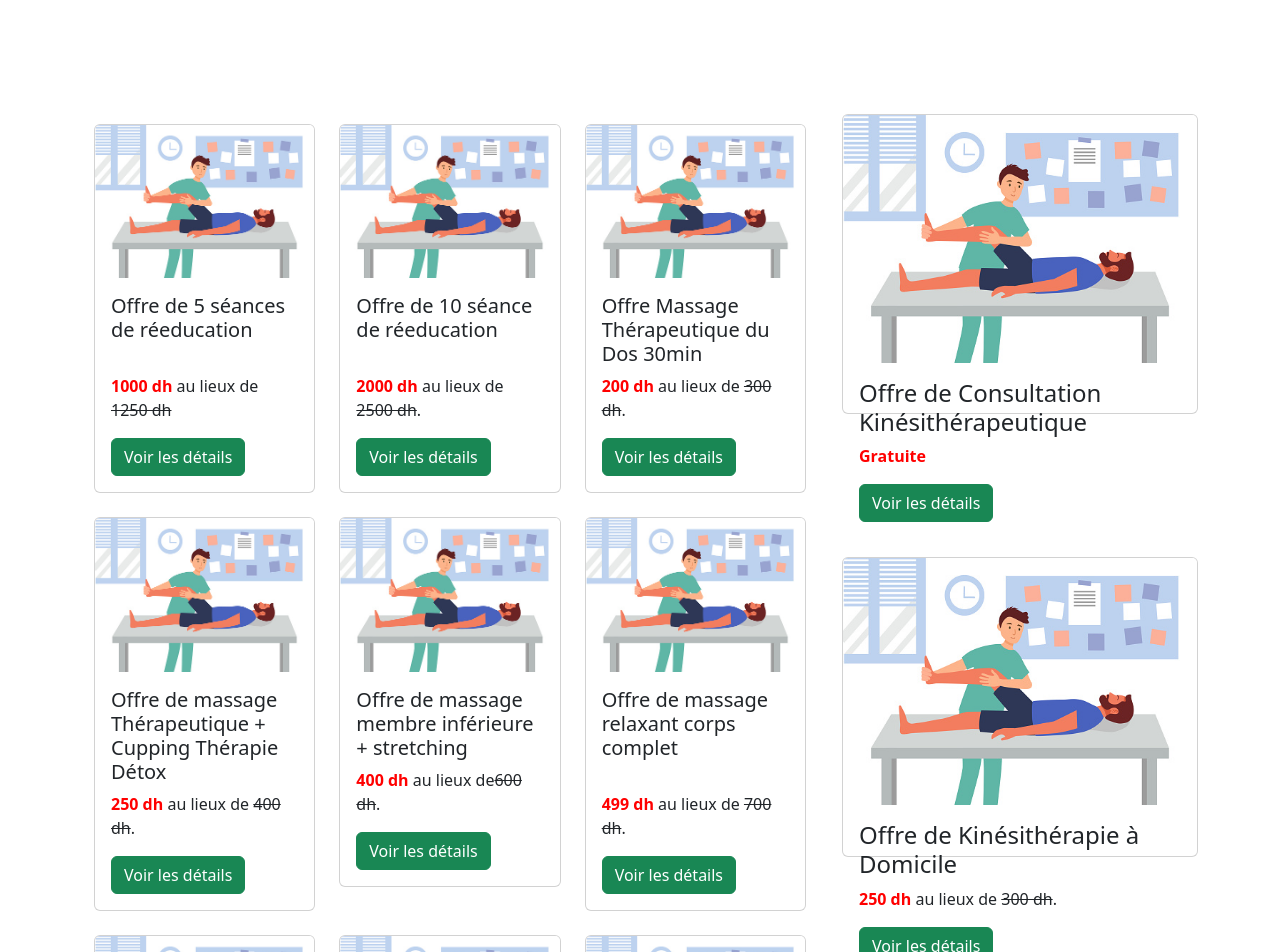
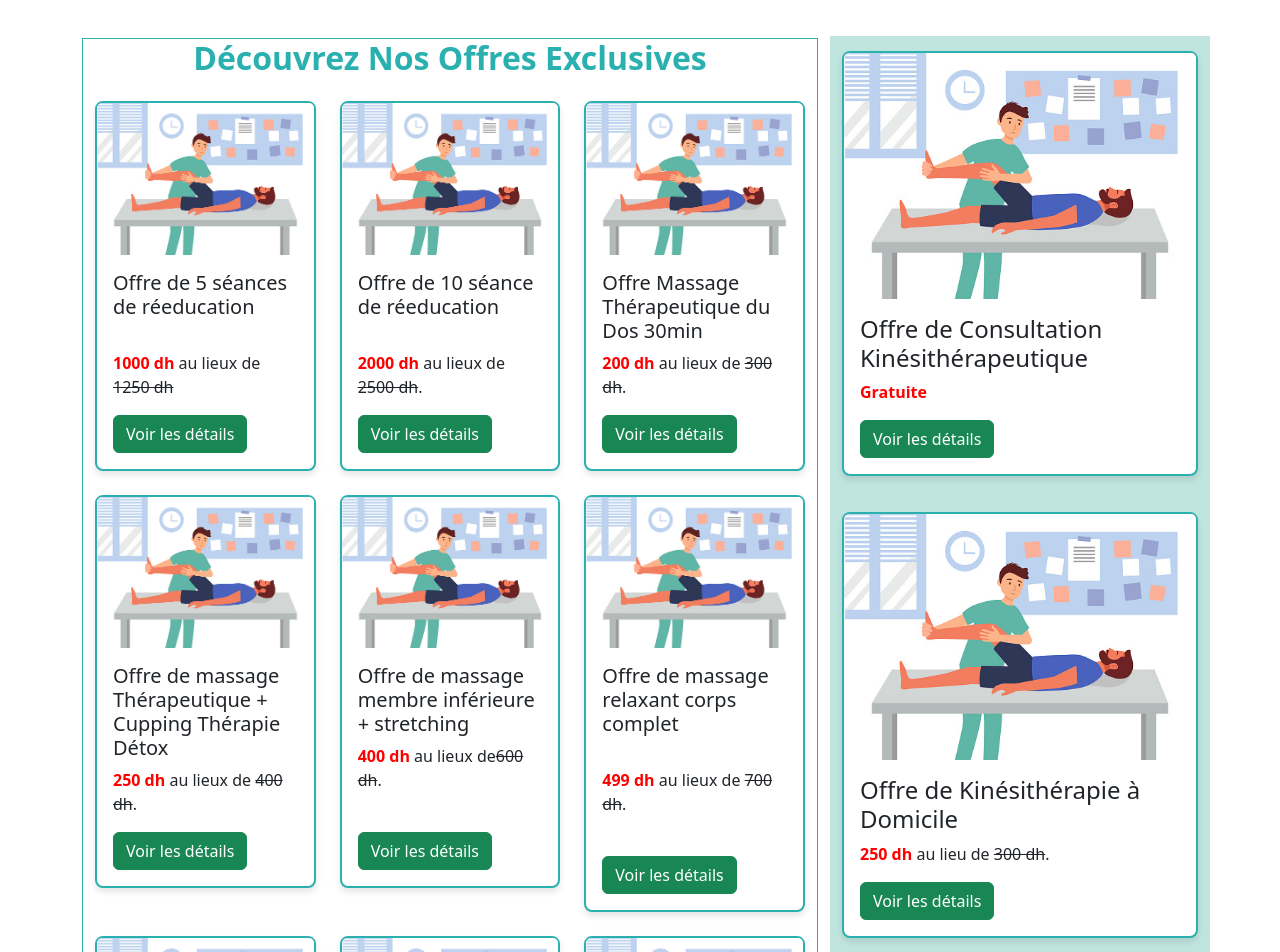
Before and after one commit to hiba-Ghl/Projet_tutore_, an Angular app in the folder KineBook/KineBook-project/: page /dashboard in a window 1280 px wide. Shown: the part 440-1392 px from the top of the page. Built offline with nearby package versions, Linux system fonts and the light colour scheme.

Commit message:
page principale presque terminé

```diff
--- a/KineBook/KineBook-project/src/app/dashboard/dashboard.component.css
+++ b/KineBook/KineBook-project/src/app/dashboard/dashboard.component.css
@@ -1,9 +1,11 @@
 #scrollableContainer {
   height: 1000px; /* Hauteur fixe pour le conteneur */
   overflow-y: auto; /* Activer le scroll vertical */
+  border: 1px solid #2bb0b0; /* Bordure pour visualiser le conteneur */
+
 }
 .container{
-  margin-top: 5%;
+  margin-top: 2%;
 }
 a {
   text-decoration: none;
@@ -12,3 +14,31 @@ a {
 {
   background-color: #2bb0b0;
 }
+.card{
+   width: 100%;
+   border: 2px solid #2bb0b0;
+   border-radius: 8px;
+   box-shadow: 0 4px 6px rgba(0, 0, 0, 0.1);
+}
+.modal-content {
+  border-radius: 8px;
+  border: 2px solid #2bb0b0;
+}
+
+.modal-title {
+  color: #2bb0b0;
+  font-weight: bold;
+}
+
+.modal-body img {
+  border: 2px solid #2bb0b0;
+}
+
+.modal-footer .btn {
+  margin-right: 10px;
+}
+
+.modal-footer .btn-primary {
+  background-color: #2bb0b0;
+  border-color: #2bb0b0;
+}
--- a/KineBook/KineBook-project/src/app/dashboard/dashboard.component.html
+++ b/KineBook/KineBook-project/src/app/dashboard/dashboard.component.html
@@ -54,45 +54,43 @@
     <span class="visually-hidden">Next</span>
   </button>
 </div>
-<br>
-<br>
 <!--  des cartes pour les offres -->
 <div class="container">
   <div class="row">
-    <!-- <input id="myInput" type="text" placeholder="Search.." style="position: absolute;height: 35px;margin-top: -86px;border-color: #3087ce;margin-left: 777px;width: 130px;border: 2px solid;border-radius: 5px;"> -->
     <!-- Conteneur principal avec 3 cartes à gauche -->
     <div class="col-md-8">
       <div class="container mt-4" id="scrollableContainer">
+        <h2 class="text-center mb-4" style="font-weight: bold; color: #2bb0b0;">Découvrez Nos Offres Exclusives</h2>
         <div class="row">
           <div class="col-md-4">
-            <div class="card" style="width: 100%;">
+            <div class="card">
               <img src="assets/img1.jpg" class="card-img-top" alt="Image 1">
               <div class="card-body">
                 <h5 class="card-title">Offre de 5 séances de réeducation</h5>
                 <br>
                 <p class="card-text">  <b style="color:red"> 1000 dh </b> au lieux de <span style="text-decoration: line-through;">1250 dh</span></p>
-                <a href="#" class="btn btn-success">Voir les détails</a>
+                <button type="button" class="btn btn-success" data-bs-toggle="modal" data-bs-target="#offreModal1">Voir les détails </button>
               </div>
             </div>
           </div>
           <div class="col-md-4">
-            <div class="card" style="width: 100%;">
+            <div class="card">
               <img src="assets/img1.jpg" class="card-img-top" alt="Image 2">
               <div class="card-body">
                 <h5 class="card-title">Offre de 10 séance de réeducation </h5>
                 <br>
                 <p class="card-text"> <b style="color:red"> 2000 dh</b> au lieux de <span style="text-decoration: line-through;">2500 dh</span>.</p>
-                <a href="#" class="btn btn-success">Voir les détails</a>
+                <button type="button" class="btn btn-success" data-bs-toggle="modal" data-bs-target="#offreModal1">Voir les détails </button>
               </div>
             </div>
           </div>
           <div class="col-md-4">
-            <div class="card" style="width: 100%;">
+            <div class="card">
               <img src="assets/img1.jpg" class="card-img-top" alt="Image 3">
               <div class="card-body">
                 <h5 class="card-title">Offre Massage Thérapeutique du Dos 30min</h5>
                 <p class="card-text"><b style="color:red"> 200 dh</b> au lieux de <span style="text-decoration: line-through;">300 dh</span>.</p>
-                <a href="#" class="btn btn-success">Voir les détails</a>
+                <button type="button" class="btn btn-success" data-bs-toggle="modal" data-bs-target="#offreModal1">Voir les détails </button>
               </div>
             </div>
           </div>
@@ -100,33 +98,35 @@
         <br>
         <div class="row">
           <div class="col-md-4">
-            <div class="card" style="width: 100%;">
+            <div class="card">
               <img src="assets/img1.jpg" class="card-img-top" alt="Image 1">
               <div class="card-body">
                 <h5 class="card-title">Offre de massage Thérapeutique + Cupping Thérapie Détox </h5>
                 <p class="card-text"><b style="color:red"> 250 dh</b> au lieux de <span style="text-decoration: line-through;">400 dh</span>.</p>
-                <a href="#" class="btn btn-success">Voir les détails</a>
+                <button type="button" class="btn btn-success" data-bs-toggle="modal" data-bs-target="#offreModal1">Voir les détails </button>
               </div>
             </div>
           </div>
           <div class="col-md-4">
-            <div class="card" style="width: 100%;">
+            <div class="card">
               <img src="assets/img1.jpg" class="card-img-top" alt="Image 2">
               <div class="card-body">
                 <h5 class="card-title">Offre de massage membre inférieure + stretching</h5>
                 <p class="card-text"><b style="color:red"> 400 dh</b> au lieux de<span style="text-decoration: line-through;">600 dh</span>.</p>
-                <a href="#" class="btn btn-success">Voir les détails</a>
+                <br>
+                <button type="button" class="btn btn-success" data-bs-toggle="modal" data-bs-target="#offreModal1">Voir les détails </button>
               </div>
             </div>
           </div>
           <div class="col-md-4">
-            <div class="card" style="width: 100%;">
+            <div class="card">
               <img src="assets/img1.jpg" class="card-img-top" alt="Image 3">
               <div class="card-body">
                 <h5 class="card-title">Offre de massage relaxant corps complet</h5>
                 <br>
                 <p class="card-text"><b style="color:red"> 499 dh</b> au lieux de <span style="text-decoration: line-through;">700 dh</span>.</p>
-                <a href="#" class="btn btn-success">Voir les détails</a>
+                <br>
+                <button type="button" class="btn btn-success" data-bs-toggle="modal" data-bs-target="#offreModal1">Voir les détails </button>
               </div>
             </div>
           </div>
@@ -134,32 +134,32 @@
         <br>
         <div class="row">
           <div class="col-md-4">
-            <div class="card" style="width: 100%;">
+            <div class="card">
               <img src="assets/img1.jpg" class="card-img-top" alt="Image 1">
               <div class="card-body">
                 <h5 class="card-title">Offre de Kinésithérapie respiratoire</h5>
                 <p class="card-text"><b style="color:red"> 299 dh</b> au lieux de <span style="text-decoration: line-through;">359 dh</span></p>
-                <a href="#" class="btn btn-success">Voir les détails</a>
+                <button type="button" class="btn btn-success" data-bs-toggle="modal" data-bs-target="#offreModal1">Voir les détails </button>
               </div>
             </div>
           </div>
           <div class="col-md-4">
-            <div class="card" style="width: 100%;">
+            <div class="card">
               <img src="assets/img1.jpg" class="card-img-top" alt="Image 2">
               <div class="card-body">
                 <h5 class="card-title">Offre de Kinésithérapie pédiatrique</h5>
                 <p class="card-text"><b style="color:red"> 299 dh</b> au lieux de <span style="text-decoration: line-through;">499 dh</span></p>
-                <a href="#" class="btn btn-success">Voir les détails</a>
+                <button type="button" class="btn btn-success" data-bs-toggle="modal" data-bs-target="#offreModal1">Voir les détails </button>
               </div>
             </div>
           </div>
           <div class="col-md-4">
-            <div class="card" style="width: 100%;">
+            <div class="card">
               <img src="assets/img1.jpg" class="card-img-top" alt="Image 3">
               <div class="card-body">
                 <h5 class="card-title">Offre de 20 séances de réeducation</h5>
                 <p class="card-text"> <b style="color:red"> 2899 dh</b> au lieux de <span style="text-decoration: line-through;">3500 dh</span>.</p>
-                <a href="#" class="btn btn-success">Voir les détails</a>
+                <button type="button" class="btn btn-success" data-bs-toggle="modal" data-bs-target="#offreModal1">Voir les détails </button>
               </div>
             </div>
           </div>
@@ -170,22 +170,61 @@
 
 
     <!-- Nouvelle colonne à droite avec une seule carte -->
-    <div class="col-md-4">
-      <div class="card" style="width: 100%; height: 300px; margin-top: 4%;">
+    <div class="col-md-4" style="margin-top: 2%; background-color: rgb(192, 229, 222);">
+      <!-- Première carte avec bordure englobant tout -->
+      <div class="card" style="margin-top: 4%;">
         <img src="assets/img1.jpg" class="card-img-top" alt="Image 1">
         <div class="card-body">
           <h4 class="card-title">Offre de Consultation Kinésithérapeutique</h4>
-          <p class="card-text"><b style="color:red"> Gratuite </b></p>
-          <a href="#" class="btn btn-success">Voir les détails</a>
+          <p class="card-text"><b style="color:red;">Gratuite</b></p>
+          <button type="button" class="btn btn-success" data-bs-toggle="modal" data-bs-target="#offreModal1">Voir les détails </button>
         </div>
-    </div>
-      <div class="card" style="width: 100%; height: 300px; margin-top: 40%;">
+      </div>
+
+      <!-- Deuxième carte avec bordure englobant tout -->
+      <div class="card" style="margin-top: 10%;">
         <img src="assets/img1.jpg" class="card-img-top" alt="Image 1">
         <div class="card-body">
-          <h4 class="card-title">Offre de Kinésithérapie à Domicile </h4>
-          <p class="card-text"><b style="color:red"> 250 dh</b> au lieux de <span style="text-decoration: line-through;">300 dh</span>.</p>
-          <a href="#" class="btn btn-success">Voir les détails</a>
+          <h4 class="card-title">Offre de Kinésithérapie à Domicile</h4>
+          <p class="card-text"><b style="color:red;">250 dh</b> au lieu de <span style="text-decoration: line-through;">300 dh</span>.</p>
+          <button type="button" class="btn btn-success" data-bs-toggle="modal" data-bs-target="#offreModal1">Voir les détails </button>
+      </div>
+    </div>
+
+    <div class="modal fade" id="offreModal1" tabindex="-1" aria-labelledby="offreModal1Label" aria-hidden="true">
+      <div class="modal-dialog modal-lg">
+        <div class="modal-content">
+          <!-- En-tête du Modal -->
+          <div class="modal-header">
+            <h5 class="modal-title" id="offreModal1Label">Détails de l'Offre : Kinésithérapie à Domicile</h5>
+            <button type="button" class="btn-close" data-bs-dismiss="modal" aria-label="Close"></button>
+          </div>
+
+          <!-- Contenu du Modal -->
+          <div class="modal-body d-flex">
+            <!-- Description principale -->
+            <div style="flex: 2;">
+              <p><strong>Nom du Kiné :</strong> Dr. Karim Benali</p>
+              <p><strong>Diplôme :</strong> Master en Kinésithérapie Avancée</p>
+              <p><strong>Localisation :</strong> 123, Rue des Fleurs, Casablanca</p>
+              <p>
+                <strong>Description :</strong>
+                Cette offre inclut une consultation de kinésithérapie à domicile avec des équipements modernes. Idéale pour les patients ayant des restrictions de mobilité.
+              </p>
+            </div>
+
+            <!-- Image à droite -->
+            <div style="flex: 1; margin-left: 15px;">
+              <img src="assets/img1.jpg" alt="Kiné" style="width: 100%; border-radius: 8px;">
+            </div>
+          </div>
+
+          <!-- Pied de page du Modal -->
+          <div class="modal-footer">
+            <button type="button" class="btn btn-primary">Réserver</button>
+            <button type="button" class="btn btn-success">Save</button>
+            <button type="button" class="btn btn-danger">Report</button>
+          </div>
         </div>
-    </div>
-  </div>
+      </div>
 </div>
--- /dev/null
+++ b/KineBook/KineBook-project/src/app/session-kine/session-kine.component.html
@@ -0,0 +1 @@
+<p>session-kine works!</p>
```
Also changed, not shown: KineBook/KineBook-project/src/app/session-kine/session-kine.component.ts (added, +12 -0 lines), KineBook/KineBook-project/src/app/session-kine/session-kine.component.css (added), 1 other file (tests, documents, lock files or other folders).
